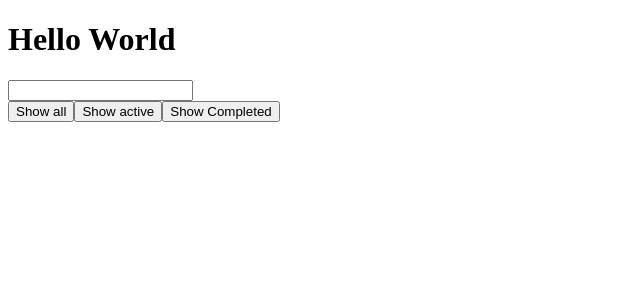
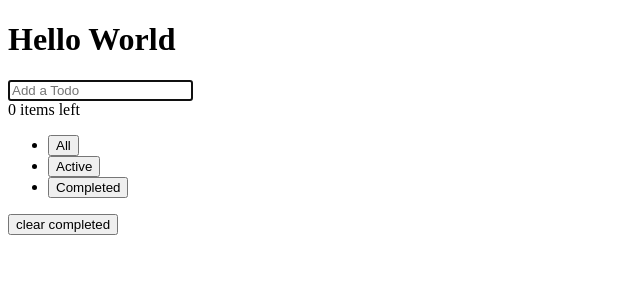
Before and after one commit to imonaar/todo-app-frontend-mentor, a React (Create React App) app: page / in a window 1280 px wide. Shown: the top 300 px of the page, without its empty margins (0-640 px from the left). Built offline with nearby package versions, Linux system fonts and the light colour scheme.

Commit message:
try 2 filtering

```diff
--- a/src/App/store.js
+++ b/src/App/store.js
@@ -2,10 +2,12 @@ import { configureStore } from "@reduxjs/toolkit";
 import todoSliceReducer from "../features/todos/TodosSlice";
 import { saveState, loadState } from "./localStorage";
 import throttle from "lodash.throttle";
+import filtersSliceReducer from "../features/filters/filterSlice";
 
 const store = configureStore({
   reducer: {
     todos: todoSliceReducer,
+    filters: filtersSliceReducer
   },
   preloadedState: loadState(),
 });
--- a/src/components/AddTodo/AddTodo.js
+++ b/src/components/AddTodo/AddTodo.js
@@ -1,28 +1,34 @@
-import { useState, useRef } from "react";
+import { useState } from "react";
 import { v4 as uuidv4 } from "uuid";
 import { addTodo } from "../../features/todos/TodosSlice";
 
 export default function AddTodo({ dispatch }) {
-  const [todo, setTodo] = useState("");
-  const inputRef = useRef(null);
+  const [text, setText] = useState("");
+
   const handleChange = (e) => {
-    setTodo(e.target.value);
+    setText(e.target.value);
   };
 
   const handleSubmit = (e) => {
     e.preventDefault();
     const newTodo = {
       id: uuidv4(),
-      text: todo,
+      text,
       isComplete: false,
     };
     dispatch(addTodo(newTodo));
-    inputRef.current.value = "";
+    setText('')
   };
 
   return (
     <form onSubmit={handleSubmit}>
-      <input type="text" onChange={handleChange} ref={inputRef} />
+      <input
+        type="text"
+        onChange={handleChange}
+        placeholder="Add a Todo"
+        value={text}
+        autoFocus={true}
+      />
     </form>
   );
 }
--- /dev/null
+++ b/src/features/filters/filterSlice.js
@@ -0,0 +1,29 @@
+import { createSlice } from "@reduxjs/toolkit";
+
+export const StatusFilters = {
+  All: "all",
+  Active: "active",
+  Completed: "completed",
+};
+
+const initialState = {
+  status: StatusFilters.All,
+};
+
+const filterSlice = createSlice({
+  name: "filters",
+  initialState,
+  reducers: {
+    filterChanged: (state, action) => {
+      return {
+        ...state,
+        status: action.payload,
+      };
+    },
+  },
+});
+
+export const selectFilters = (state) => state.filters;
+export const { filterChanged } = filterSlice.actions;
+
+export default filterSlice.reducer;
--- /dev/null
+++ b/src/features/filters/todoFilter.js
@@ -0,0 +1,64 @@
+import { useDispatch, useSelector } from "react-redux";
+import { clearCompleted } from "../todos/TodosSlice";
+import { StatusFilters } from "./filterSlice";
+import { filterChanged } from "./filterSlice";
+
+const RemainingTodos = ({ count }) => {
+  const suffix = count === 1 ? "" : "s";
+  return (
+    <div>
+      {count} item{suffix} left
+    </div>
+  );
+};
+
+const StatusFilter = ({ value: status, onChange }) => {
+  const renderedFilters = Object.keys(StatusFilters).map((key) => {
+    const value = StatusFilters[key];
+    const handleClick = () => onChange(value);
+    const className = value === status ? "selected" : "";
+
+    return (
+      <li key={value}>
+        <button className={className} onClick={handleClick}>
+          {key}
+        </button>
+      </li>
+    );
+  });
+
+  return (
+    <div>
+      <ul> {renderedFilters} </ul>
+    </div>
+  );
+};
+
+export default function TodosFilter({ setFilter }) {
+  const dispatch = useDispatch();
+
+  const todosRemaining = useSelector((state) => {
+    const uncompletedTodos = state.todos.filter((todo) => !todo.isComplete);
+    return uncompletedTodos.length;
+  });
+
+  const { status } = useSelector((state) => state.filters);
+
+  const onStatusChange = (status) => {
+    dispatch(filterChanged(status));
+  };
+
+  return (
+    <div>
+      <RemainingTodos count={todosRemaining} />
+      <StatusFilter value={status} onChange={onStatusChange} />
+
+      {/* <button onClick={() => setFilter("ALL")}>Show all</button>
+      <button onClick={() => setFilter("ACTIVE")}>Show active</button>
+      <button onClick={() => setFilter("COMPLETE")}>Show Completed</button> */}
+      <button onClick={() => dispatch(clearCompleted())}>
+        clear completed
+      </button>
+    </div>
+  );
+}
--- /dev/null
+++ b/src/features/todos/TodoListItem.js
@@ -0,0 +1,25 @@
+import { removeTodo, toggleTodo } from "./TodosSlice";
+import { useDispatch } from "react-redux";
+
+export default function TodoListItem({ onCompleteChange, todo }) {
+  const { isComplete: completed, text, id } = todo;
+  console.log(todo)
+  const dispatch = useDispatch();
+  function handleCompleteChanged(e) {
+    dispatch(toggleTodo(id));
+  }
+  return (
+    <div className="view">
+      <input
+        type="checkbox"
+        className="toggle"
+        onChange={handleCompleteChanged}
+        checked={completed}
+      />
+      <div className="todo-text"> {text} </div>
+      <button className="destroy" onClick={() => dispatch(removeTodo(id))}>
+        delete
+      </button>
+    </div>
+  );
+}
--- a/src/features/todos/Todos.js
+++ b/src/features/todos/Todos.js
@@ -2,8 +2,9 @@ import { selectTodos, completeTodos, incompleteTodos } from "./TodosSlice";
 import { useDispatch, useSelector } from "react-redux";
 import AddTodo from "../../components/AddTodo/AddTodo";
 import { useState } from "react";
-import TodosFilter from "./todoFilter";
+import TodosFilter from "../filters/todoFilter";
 import { removeTodo } from "./TodosSlice";
+import TodoListItem from "./TodoListItem";
 
 export default function Todos() {
   const todos = useSelector(selectTodos);
@@ -18,21 +19,9 @@ export default function Todos() {
       <AddTodo dispatch={dispatch} />
       {filter === "ALL" &&
         todos.map((todo) => {
-          return (
-            <div key={todo.id}>
-              <input type="checkbox" />
-              <p> {todo.text} </p>
-              <button
-                onClick={() => {
-                  dispatch(removeTodo(todo.id));
-                }}
-              >
-                delete
-              </button>
-            </div>
-          );
+          return <TodoListItem key={todo.id} todo={todo} />;
         })}
-      {filter === "ACTIVE" &&
+      {/* {filter === "ACTIVE" &&
         active.map((todo) => {
           return (
             <div key={todo.id}>
@@ -47,8 +36,8 @@ export default function Todos() {
               </button>
             </div>
           );
-        })}
-      {filter === "COMPLETE" &&
+        })} */}
+      {/* {filter === "COMPLETE" &&
         complete.map((todo) => {
           return (
             <div key={todo.id}>
@@ -63,7 +52,7 @@ export default function Todos() {
               </button>
             </div>
           );
-        })}
+        })} */}
       <TodosFilter setFilter={setFilter} />
     </div>
   );
--- a/src/features/todos/TodosSlice.js
+++ b/src/features/todos/TodosSlice.js
@@ -11,6 +11,21 @@ const todoSlice = createSlice({
     removeTodo: (state, action) => {
       return state.filter((todo) => todo.id !== action.payload);
     },
+
+    toggleTodo: (state, action) => {
+      return state.map((todo) => {
+        if (todo.id !== action.payload) {
+          return todo;
+        }
+        return {
+          ...todo,
+          isComplete: !todo.isComplete,
+        };
+      });
+    },
+    clearCompleted: (state, action) => {
+      return state.filter(todo => !todo.isComplete)
+    }
   },
 });
 
@@ -21,7 +36,8 @@ export const completeTodos = createSelector([selectTodos], (todos) =>
 export const incompleteTodos = createSelector([selectTodos], (todos) =>
   todos.filter((todo) => !todo.isComplete)
 );
-export const { addTodo, removeTodo } = todoSlice.actions;
+
+export const { addTodo, removeTodo, toggleTodo, clearCompleted } = todoSlice.actions;
 export default todoSlice.reducer;
 
 //https://www.digitalocean.com/community/tutorials/redux-reselect
--- a/src/features/todos/todoFilter.js
+++ /dev/null
@@ -1,9 +0,0 @@
-export default function TodosFilter({ setFilter }) {
-  return (
-    <div>
-      <button onClick={() => setFilter("ALL")}>Show all</button>
-      <button onClick={() => setFilter("ACTIVE")}>Show active</button>
-      <button onClick={() => setFilter("COMPLETE")}>Show Completed</button>
-    </div>
-  );
-}
```
